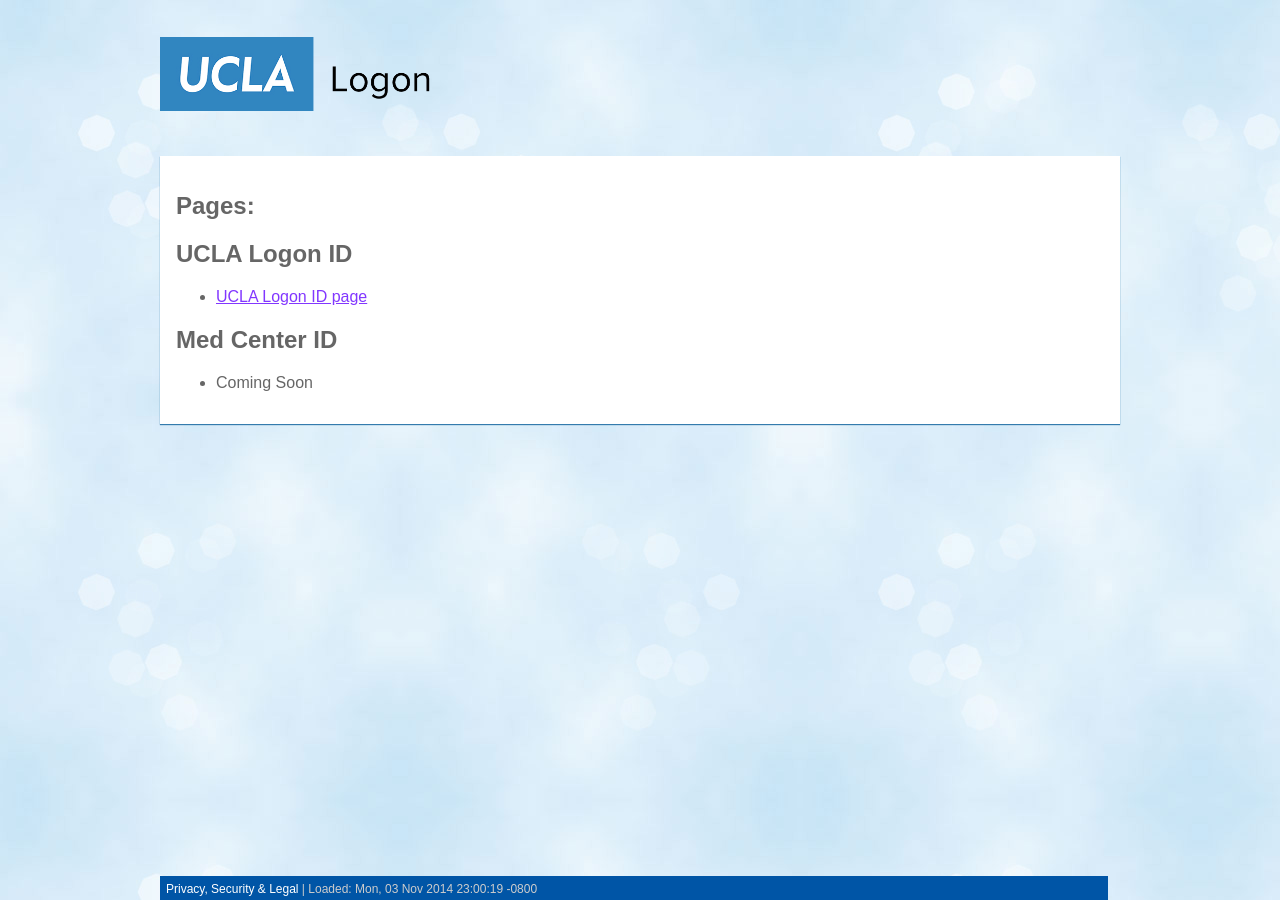
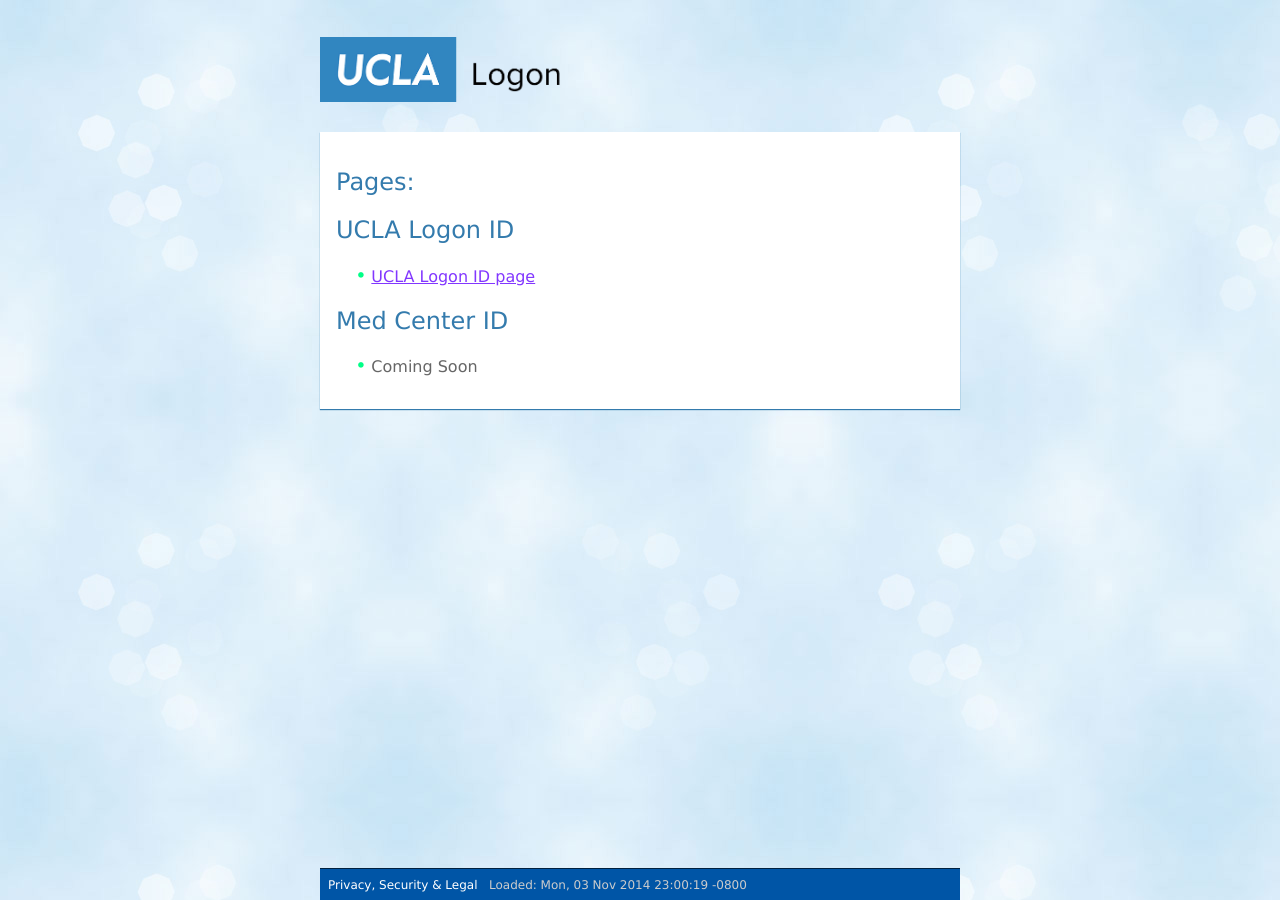
Before and after one commit to ucla/SSOUI, a Jekyll site: the page built from index.html, in a window 1280 px wide. Built offline with Jekyll 4.4.1, drawn with Linux system fonts in a browser that asks for light colours.

Commit message:
base logon page

```diff
--- a/Gemfile
+++ b/Gemfile
@@ -2,7 +2,7 @@ source 'https://rubygems.org'
 
 gem 'compass', '~>1.0'
 gem 'compass-normalize', '~> 1.5'
-gem 'sass', '~>3.3.14'
+gem 'sass', '~>3.4.7'
 gem 'singularitygs', '~>1.4.0'
 gem 'breakpoint', '~> 2.5.0'
 gem 'github-pages'
--- a/_includes/ucla-footer.html
+++ b/_includes/ucla-footer.html
@@ -1,5 +1,5 @@
 <footer role="contentinfo">
-	<p><a href="https://shb.ais.ucla.edu/shibboleth-idp/policies.html">Privacy, Security & Legal</a> | Loaded: Mon, 03 Nov 2014 23:00:19 -0800</p>
+	<p><a href="policies.html">Privacy, Security & Legal</a> &nbsp; Loaded: Mon, 03 Nov 2014 23:00:19 -0800</p>
 </footer>
 
 <script src="/js/jquery.min.js"></script>
--- a/_scss/ucla-logon.scss
+++ b/_scss/ucla-logon.scss
@@ -2,6 +2,7 @@
 @import 'singularitygs';
 @import 'breakpoint';
 @import 'compass/css3';
+@import 'compass/utilities/general/clearfix';
 
 // normalize components, see https://github.com/ksmandersen/compass-normalize
 @import 'normalize-version';
--- a/css/ucla-logon.css
+++ b/css/ucla-logon.css
@@ -162,7 +162,7 @@ optgroup {
   font-weight: bold;
 }
 
-/* line 60, ../_scss/_ucla-vars.scss */
+/* line 63, ../_scss/_ucla-vars.scss */
 body {
   font-size: 100%;
 }
@@ -190,25 +190,38 @@ body {
 }
 /* line 5, ../_scss/_ucla-styles.scss */
 html {
-  background: #e3e2fa url("/images/background.jpg");
+  background: #d1e8f8 url("/images/background.jpg");
   box-sizing: border-box;
   position: relative;
   min-height: 100%;
+  width: 100%;
 }
 
-/* line 12, ../_scss/_ucla-styles.scss */
+/* line 13, ../_scss/_ucla-styles.scss */
 *, *:before, *:after {
   box-sizing: inherit;
 }
 
-/* line 16, ../_scss/_ucla-styles.scss */
+/* line 17, ../_scss/_ucla-styles.scss */
 body {
-  max-width: 60em;
+  max-width: 40em;
   margin: 0 auto;
-  color: #666666;
+  color: #666;
+  font-family: ProximaNova, Verdana, sans-serif;
 }
 
-/* line 22, ../_scss/_ucla-styles.scss */
+/* line 24, ../_scss/_ucla-styles.scss */
+h1, h2, h3, h4 {
+  font-weight: normal;
+  color: #347bad;
+}
+
+/* line 29, ../_scss/_ucla-styles.scss */
+p {
+  line-height: 1.375em;
+}
+
+/* line 33, ../_scss/_ucla-styles.scss */
 a {
   color: #8237ff;
   text-decoration: underline;
@@ -221,117 +234,123 @@ a {
   -webkit-transition-duration: 0.15s;
   transition-duration: 0.15s;
 }
-/* line 27, ../_scss/_ucla-styles.scss */
+/* line 38, ../_scss/_ucla-styles.scss */
 a:visited {
   color: #8237ff;
 }
-/* line 30, ../_scss/_ucla-styles.scss */
+/* line 41, ../_scss/_ucla-styles.scss */
 a:hover, a:focus {
   text-decoration: underline;
   color: #1e4b87;
   outline: 0;
 }
-/* line 35, ../_scss/_ucla-styles.scss */
+/* line 46, ../_scss/_ucla-styles.scss */
 a:focus {
   outline: thin dotted;
 }
-/* line 38, ../_scss/_ucla-styles.scss */
+/* line 49, ../_scss/_ucla-styles.scss */
 a:active {
   outline: 0;
 }
 
-/* line 43, ../_scss/_ucla-styles.scss */
-ul[role="main"] {
+/* line 54, ../_scss/_ucla-styles.scss */
+section[role="main"] ul {
   list-style: none;
+  padding-left: 1.5em;
 }
-/* line 45, ../_scss/_ucla-styles.scss */
-ul[role="main"] li:before {
+/* line 57, ../_scss/_ucla-styles.scss */
+section[role="main"] ul li {
+  margin-bottom: .5em;
+}
+/* line 60, ../_scss/_ucla-styles.scss */
+section[role="main"] ul li:before {
   color: #00ff87;
   content: "•";
   position: relative;
   font-size: 1.2em;
-  margin-left: -.5em;
+  left: -.25em;
 }
 
-/* line 54, ../_scss/_ucla-styles.scss */
+/* line 73, ../_scss/_ucla-styles.scss */
 input {
   width: 20em;
-  font-size: 1.2em;
+  font-size: 1.125em;
   margin-bottom: 1em;
   -moz-border-radius: 5px;
   -webkit-border-radius: 5px;
   border-radius: 5px;
 }
 
-/* line 61, ../_scss/_ucla-styles.scss */
+/* line 80, ../_scss/_ucla-styles.scss */
 select, input {
   padding: 0.5em 0.6em;
   display: inline-block;
   border: 1px solid #ccc;
   box-shadow: inset 0 1px 3px #ddd;
-  border-radius: 4px;
+  border-radius: 5px;
 }
 
-/* line 69, ../_scss/_ucla-styles.scss */
+/* line 88, ../_scss/_ucla-styles.scss */
 select:focus {
   outline: 0;
   outline: thin dotted \9;
   /* IE6-9 */
-  border-color: #129FEA;
+  border-color: #00a5e5;
 }
 
-/* line 75, ../_scss/_ucla-styles.scss */
+/* line 94, ../_scss/_ucla-styles.scss */
 select[disabled] {
   cursor: not-allowed;
   background-color: #eaeded;
   color: #cad2d3;
 }
 
-/* line 81, ../_scss/_ucla-styles.scss */
+/* line 100, ../_scss/_ucla-styles.scss */
 input:focus:invalid,
 select:focus:invalid {
   color: #b94a48;
   border-color: #ee5f5b;
 }
 
-/* line 87, ../_scss/_ucla-styles.scss */
+/* line 106, ../_scss/_ucla-styles.scss */
 input:focus:invalid:focus,
 select:focus:invalid:focus {
   border-color: #e9322d;
 }
 
-/* line 92, ../_scss/_ucla-styles.scss */
+/* line 111, ../_scss/_ucla-styles.scss */
 select {
   border: 1px solid #ccc;
-  background-color: white;
+  background-color: #fff;
 }
 
-/* line 97, ../_scss/_ucla-styles.scss */
+/* line 116, ../_scss/_ucla-styles.scss */
 fieldset {
   margin: 0;
-  padding: 0.35em 0 0.75em;
+  padding: 0.5em 0;
   border: 0;
 }
 
-/* line 103, ../_scss/_ucla-styles.scss */
+/* line 122, ../_scss/_ucla-styles.scss */
 legend {
   display: block;
   width: 100%;
-  padding: 0.3em 0;
-  margin-bottom: 0.3em;
+  padding: 0.25em 0;
+  margin-bottom: 0.5em;
   color: #333;
   border-bottom: 1px solid #e5e5e5;
-  font-size: 1.75em;
+  font-weight: normal;
+  color: #347bad;
+  font-size: 1.5em;
 }
 
-/* line 113, ../_scss/_ucla-styles.scss */
+/* line 134, ../_scss/_ucla-styles.scss */
 button {
   display: inline-block;
   *display: inline;
   /*IE 6/7*/
   zoom: 1;
   line-height: normal;
-  white-space: nowrap;
   vertical-align: baseline;
   text-align: center;
   cursor: pointer;
@@ -343,13 +362,13 @@ button {
 }
 
 /* Firefox: Get rid of the inner focus border */
-/* line 130, ../_scss/_ucla-styles.scss */
+/* line 151, ../_scss/_ucla-styles.scss */
 button::-moz-focus-inner {
   padding: 0;
   border: 0;
 }
 
-/* line 135, ../_scss/_ucla-styles.scss */
+/* line 156, ../_scss/_ucla-styles.scss */
 button {
   font-family: inherit;
   font-size: 100%;
@@ -373,7 +392,7 @@ button {
   border-radius: 2px;
 }
 
-/* line 151, ../_scss/_ucla-styles.scss */
+/* line 172, ../_scss/_ucla-styles.scss */
 button:hover,
 button:focus {
   filter: progid:DXImageTransform.Microsoft.gradient(startColorstr='#00000000', endColorstr='#1a000000',GradientType=0);
@@ -384,17 +403,17 @@ button:focus {
   background-image: linear-gradient(rgba(0, 0, 0, 0), rgba(0, 0, 0, 0.05) 40%, rgba(0, 0, 0, 0.1));
 }
 
-/* line 160, ../_scss/_ucla-styles.scss */
+/* line 181, ../_scss/_ucla-styles.scss */
 button:focus {
   outline: 0;
 }
 
-/* line 164, ../_scss/_ucla-styles.scss */
+/* line 185, ../_scss/_ucla-styles.scss */
 button:active {
   box-shadow: 0 0 0 1px rgba(0, 0, 0, 0.15) inset, 0 0 6px rgba(0, 0, 0, 0.2) inset;
 }
 
-/* line 168, ../_scss/_ucla-styles.scss */
+/* line 189, ../_scss/_ucla-styles.scss */
 button[disabled] {
   border: none;
   background-image: none;
@@ -407,68 +426,100 @@ button[disabled] {
   box-shadow: none;
 }
 
-/* line 180, ../_scss/_ucla-styles.scss */
+/* line 201, ../_scss/_ucla-styles.scss */
 button.primary {
-  background-color: #3399cc;
+  background-color: #347bad;
   color: #fff;
+  font-size: 1.125em;
 }
 
-/* line 190, ../_scss/_ucla-styles.scss */
+/* line 212, ../_scss/_ucla-styles.scss */
 header[role="banner"] img {
-  width: 30%;
-  margin: .5em 0;
+  width: 40%;
+  margin-top: .5em;
 }
 
-/* line 196, ../_scss/_ucla-styles.scss */
+/* line 218, ../_scss/_ucla-styles.scss */
 section[role="main"] {
-  background: white;
+  background: #fff;
   box-shadow: 0 1px 1px #347bad;
   padding: 1em;
   margin-bottom: 1em;
 }
 
-/* line 203, ../_scss/_ucla-styles.scss */
+/* line 225, ../_scss/_ucla-styles.scss */
 footer[role="contentinfo"] {
   position: absolute;
   bottom: 0;
   height: 2em;
   width: 100%;
-  max-width: 79em;
+  max-width: 40em;
   background: #0055a6;
-  font-size: 0.75em;
+  border-top: 1px solid #002140;
   padding: 0.5em;
   color: #cccccc;
 }
-/* line 213, ../_scss/_ucla-styles.scss */
+/* line 235, ../_scss/_ucla-styles.scss */
 footer[role="contentinfo"] p {
   margin: 0;
+  font-size: 0.75em;
 }
-/* line 216, ../_scss/_ucla-styles.scss */
+/* line 239, ../_scss/_ucla-styles.scss */
 footer[role="contentinfo"] a {
   text-decoration: none;
-  color: white;
+  color: #fff;
 }
-/* line 219, ../_scss/_ucla-styles.scss */
+/* line 242, ../_scss/_ucla-styles.scss */
 footer[role="contentinfo"] a:visited {
-  color: white;
+  color: #fff;
 }
-/* line 222, ../_scss/_ucla-styles.scss */
+/* line 245, ../_scss/_ucla-styles.scss */
 footer[role="contentinfo"] a:hover, footer[role="contentinfo"] a:focus {
-  color: yellow;
+  color: #ffff00;
   text-decoration: underline;
 }
 
-/* line 230, ../_scss/_ucla-styles.scss */
+/* line 252, ../_scss/_ucla-styles.scss */
+#sso {
+  overflow: hidden;
+}
+/* line 254, ../_scss/_ucla-styles.scss */
 #sso label {
   display: none;
 }
-/* line 233, ../_scss/_ucla-styles.scss */
+/* line 257, ../_scss/_ucla-styles.scss */
 #sso fieldset {
   border: none;
 }
-/* line 236, ../_scss/_ucla-styles.scss */
+/* line 260, ../_scss/_ucla-styles.scss */
 #sso ol {
   list-style: none;
   margin: 0;
   padding-left: 0;
 }
+
+/* line 267, ../_scss/_ucla-styles.scss */
+.sso-submit {
+  width: 18.51852%;
+  clear: right;
+  float: left;
+  margin-left: 0;
+  margin-right: 1.85185%;
+  padding-top: 0;
+}
+
+/* line 272, ../_scss/_ucla-styles.scss */
+.sso-links {
+  width: 79.62963%;
+  clear: right;
+  float: right;
+  margin-right: 0;
+  overflow: hidden;
+  *zoom: 1;
+  font-size: 0.75em;
+  margin: 0;
+}
+/* line 277, ../_scss/_ucla-styles.scss */
+.sso-links li {
+  margin-bottom: 0;
+}
```
Also changed, not shown: _pages/ucla-logon/index.html (+10 -5 lines), _scss/_ucla-styles.scss (+57 -18 lines), _scss/_ucla-vars.scss (+12 -9 lines).
